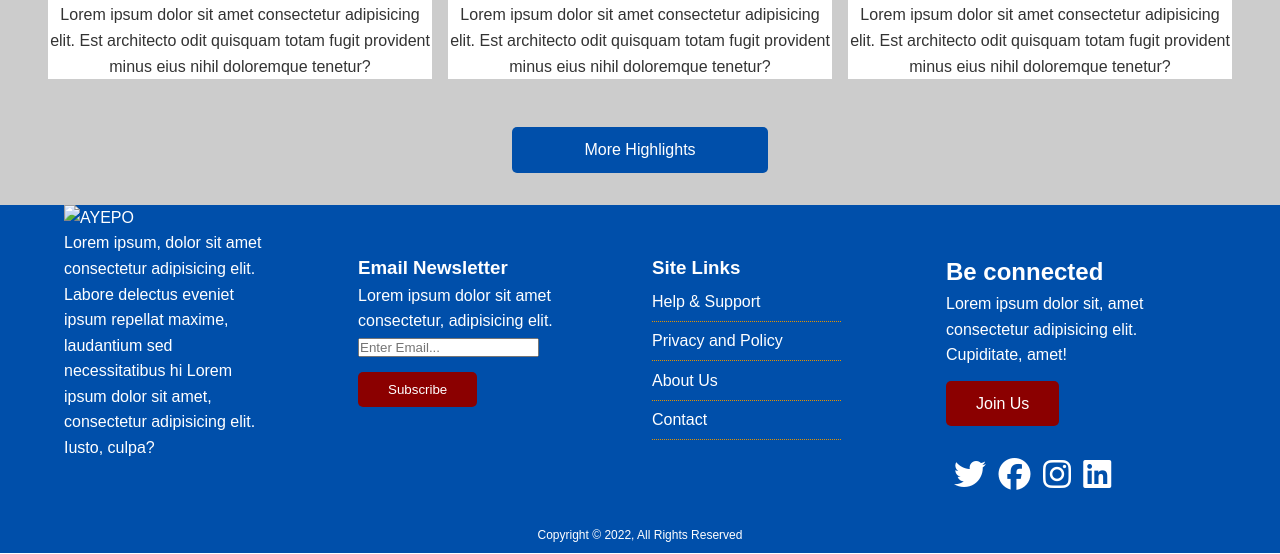
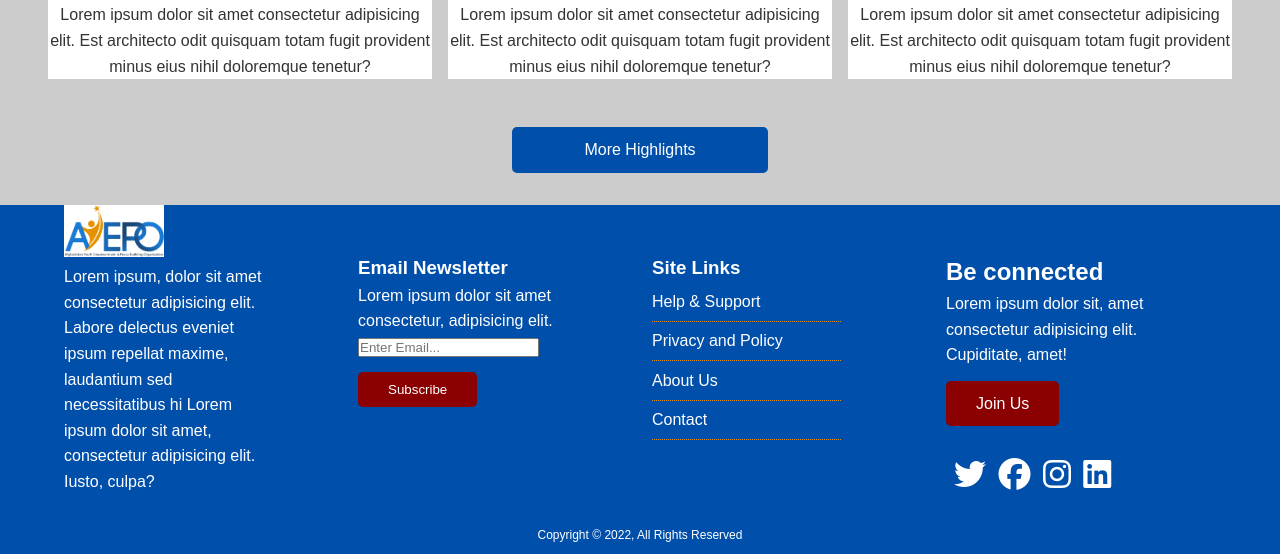
Before and after one commit to superuser66101/AYEPO-Sample, a plain HTML site: page index.html in a window 1280 px wide. Shown: the part 2316-2870 px from the top of the page. Drawn offline with Linux system fonts and the light colour scheme.

Commit message:
Update index.html

```diff
--- a/index.html
+++ b/index.html
@@ -192,7 +192,7 @@
   <footer id="main-footer" class="py-2">
     <div class="container footer-container">
       <div class="ayepo-logo">
-        <img src="/dist/img/Logo.png" alt="AYEPO">
+        <img src="/img/Logo.png" alt="AYEPO">
         <p>Lorem ipsum, dolor sit amet consectetur adipisicing elit. Labore delectus eveniet ipsum repellat maxime, laudantium sed necessitatibus hi Lorem ipsum dolor sit amet, consectetur adipisicing elit. Iusto, culpa?</p>
       </div>
       <div>
```
